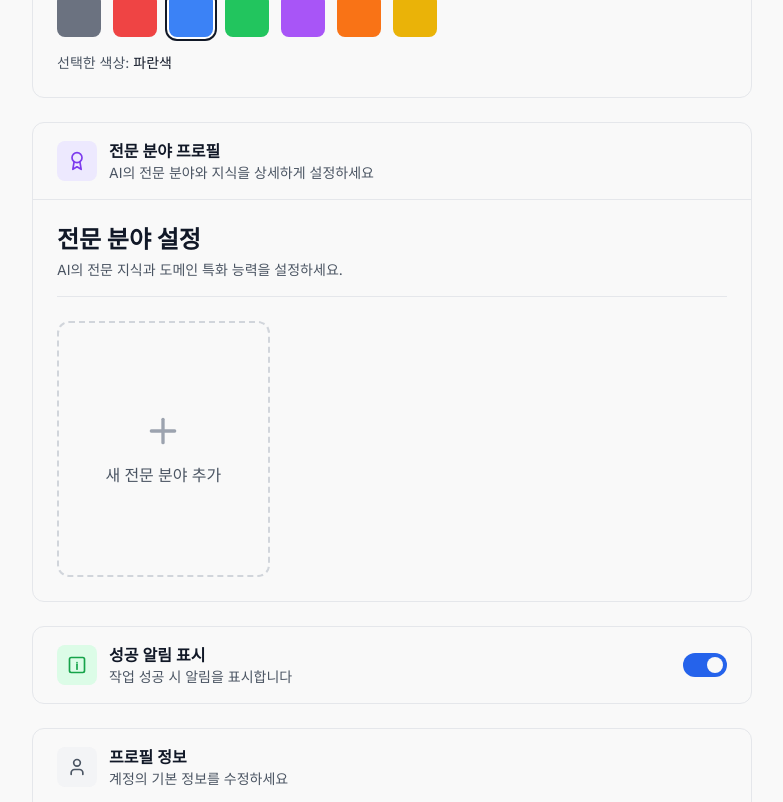
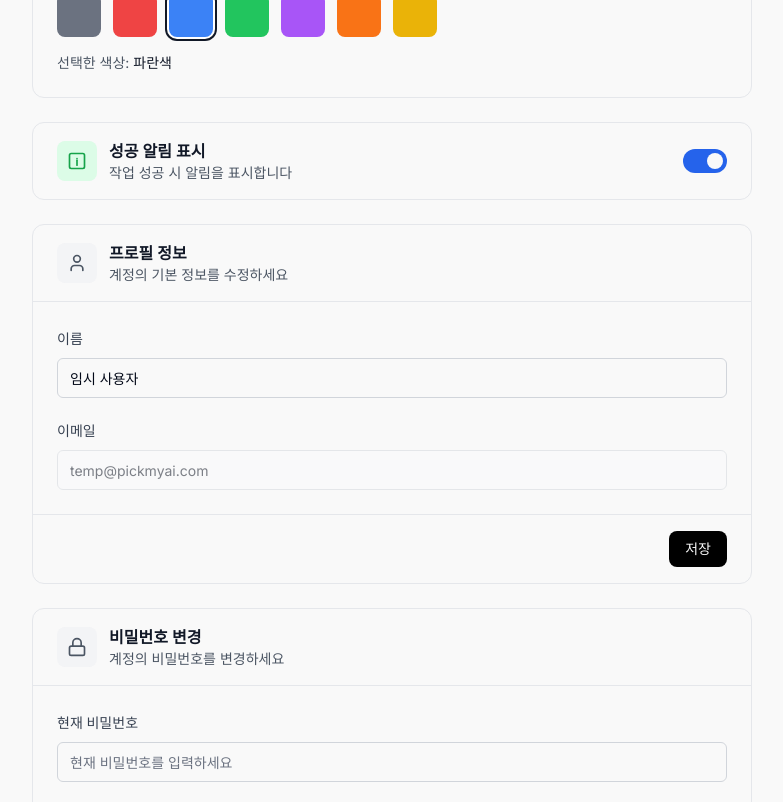
Before and after one commit to leedongg2/pick-my-ai, a Next.js app: page /settings in a window 1280 px wide. Shown: the part 720-1522 px from the top of the page, without its empty margins (248-1031 px from the left). Built offline with nearby package versions, Linux system fonts and the light colour scheme.

Commit message:
설정 페이지: 전문 분야 프로필 제거 및 불필요한 import 정리

```diff
--- a/src/components/settings/SettingsForm.tsx
+++ b/src/components/settings/SettingsForm.tsx
@@ -280,24 +280,6 @@ export function SettingsForm() {
         </div>
       </div>
 
-      {/* 전문 분야 프로필 */}
-      <div className="bg-white rounded-xl border border-gray-200">
-        <div className="px-6 py-4 border-b border-gray-200">
-          <div className="flex items-center space-x-3">
-            <div className="w-10 h-10 rounded-lg bg-violet-100 flex items-center justify-center">
-              <Award className="w-5 h-5 text-violet-600" />
-            </div>
-            <div>
-              <h3 className="text-base font-semibold text-gray-900">전문 분야 프로필</h3>
-              <p className="text-sm text-gray-600">AI의 전문 분야와 지식을 상세하게 설정하세요</p>
-            </div>
-          </div>
-        </div>
-        <div className="p-6">
-          <ExpertiseProfiles />
-        </div>
-      </div>
-
       {/* 알림 설정 */}
       <div className="bg-white rounded-xl border border-gray-200">
         <div className="px-6 py-4">
```
